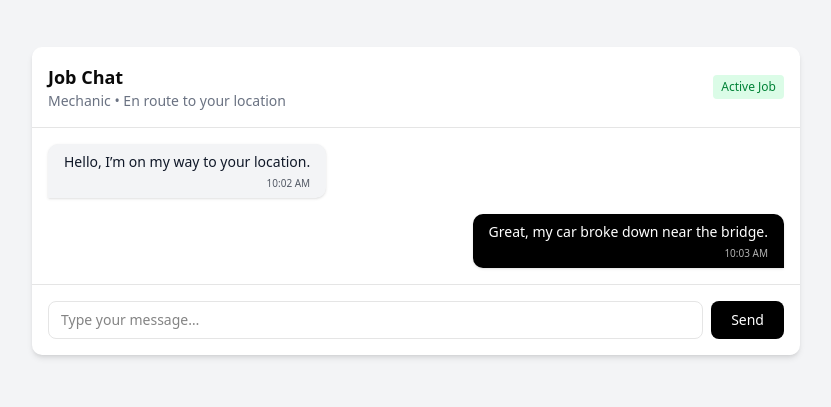
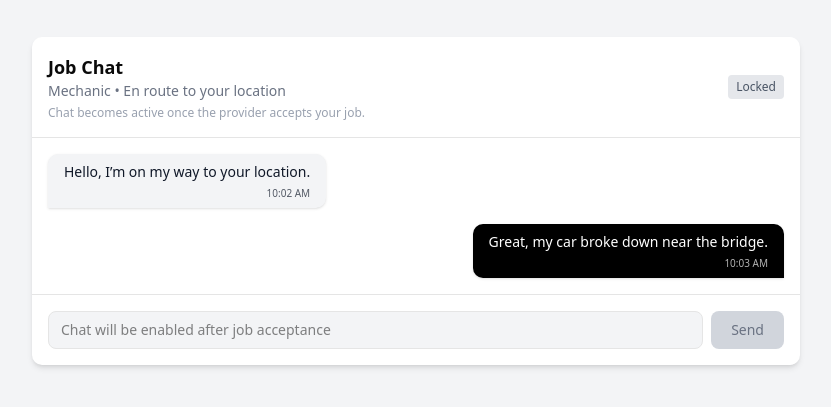
Before and after one commit to nairaquiz1-png/mimi-frontend, a Next.js app: page /chat/1 in a window 1280 px wide. Shown: the part 199-606 px from the top of the page, without its empty margins (224-1055 px from the left). Built offline with nearby package versions, Linux system fonts and the light colour scheme.

Commit message:
Lock chat UI until job acceptance (Week 1)

```diff
--- a/app/chat/[jobId]/page.tsx
+++ b/app/chat/[jobId]/page.tsx
@@ -9,8 +9,11 @@ type Message = {
   time: string;
 };
 
+// 🔒 Week 1 lock — enable in Week 2/3
+const CHAT_ENABLED = false;
+
 export default function JobChatPage() {
-  const [messages, setMessages] = useState<Message[]>([
+  const [messages] = useState<Message[]>([
     {
       id: 1,
       sender: "provider",
@@ -28,21 +31,7 @@ export default function JobChatPage() {
   const [input, setInput] = useState("");
 
   const sendMessage = () => {
-    if (!input.trim()) return;
-
-    setMessages([
-      ...messages,
-      {
-        id: messages.length + 1,
-        sender: "user",
-        text: input,
-        time: new Date().toLocaleTimeString([], {
-          hour: "2-digit",
-          minute: "2-digit",
-        }),
-      },
-    ]);
-    setInput("");
+    if (!CHAT_ENABLED) return;
   };
 
   return (
@@ -55,9 +44,13 @@ export default function JobChatPage() {
             <p className="text-sm text-gray-500">
               Mechanic • En route to your location
             </p>
+            <p className="text-xs text-gray-400 mt-1">
+              Chat becomes active once the provider accepts your job.
+            </p>
           </div>
-          <span className="text-xs bg-green-100 text-green-700 px-2 py-1 rounded">
-            Active Job
+
+          <span className="text-xs bg-gray-200 text-gray-600 px-2 py-1 rounded">
+            Locked
           </span>
         </div>
 
@@ -90,15 +83,18 @@ export default function JobChatPage() {
         {/* Input */}
         <div className="border-t p-4 flex gap-2">
           <input
+            disabled
             type="text"
-            placeholder="Type your message…"
+            placeholder="Chat will be enabled after job acceptance"
             value={input}
             onChange={(e) => setInput(e.target.value)}
-            className="flex-1 border rounded-md px-3 py-2 text-sm focus:outline-none focus:ring-2 focus:ring-black"
+            className="flex-1 border rounded-md px-3 py-2 text-sm bg-gray-100 cursor-not-allowed"
           />
+
           <button
+            disabled
             onClick={sendMessage}
-            className="bg-black text-white px-5 py-2 rounded-md text-sm hover:opacity-90"
+            className="bg-gray-300 text-gray-500 px-5 py-2 rounded-md text-sm cursor-not-allowed"
           >
             Send
           </button>
```
